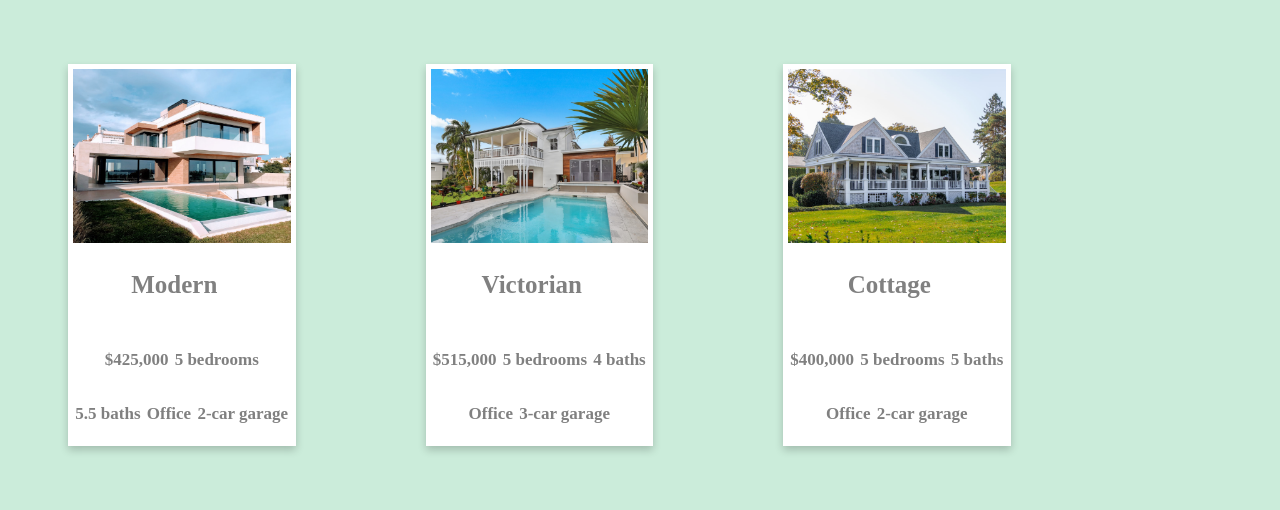
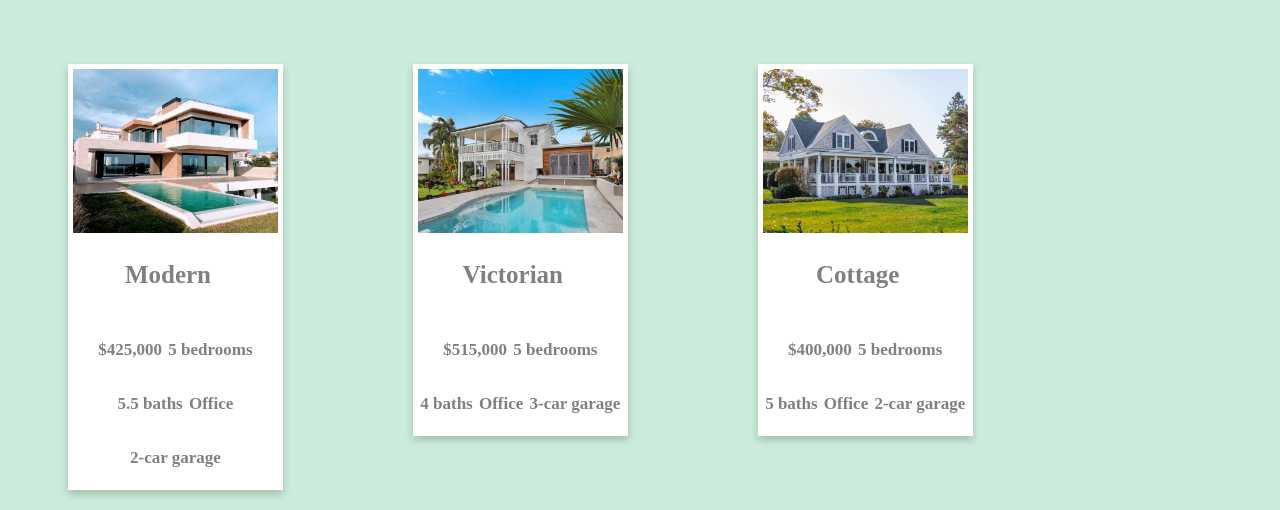
Before and after one commit to MzSami87/Eternity, a plain HTML site: page listings.html in a window 1280 px wide. Shown: the part 290-800 px from the top of the page. Drawn offline with Linux system fonts and the light colour scheme.

Commit message:
updated listings.css

```diff
--- a/listings.css
+++ b/listings.css
@@ -58,7 +58,7 @@ img {
   margin: 0 70px 25px 60px;
   background-color: white;
   margin-bottom: 100px;
-  width: 18%;
+  width: 17%;
 }
 
 /* On mouse-over, add a deeper shadow */
```
